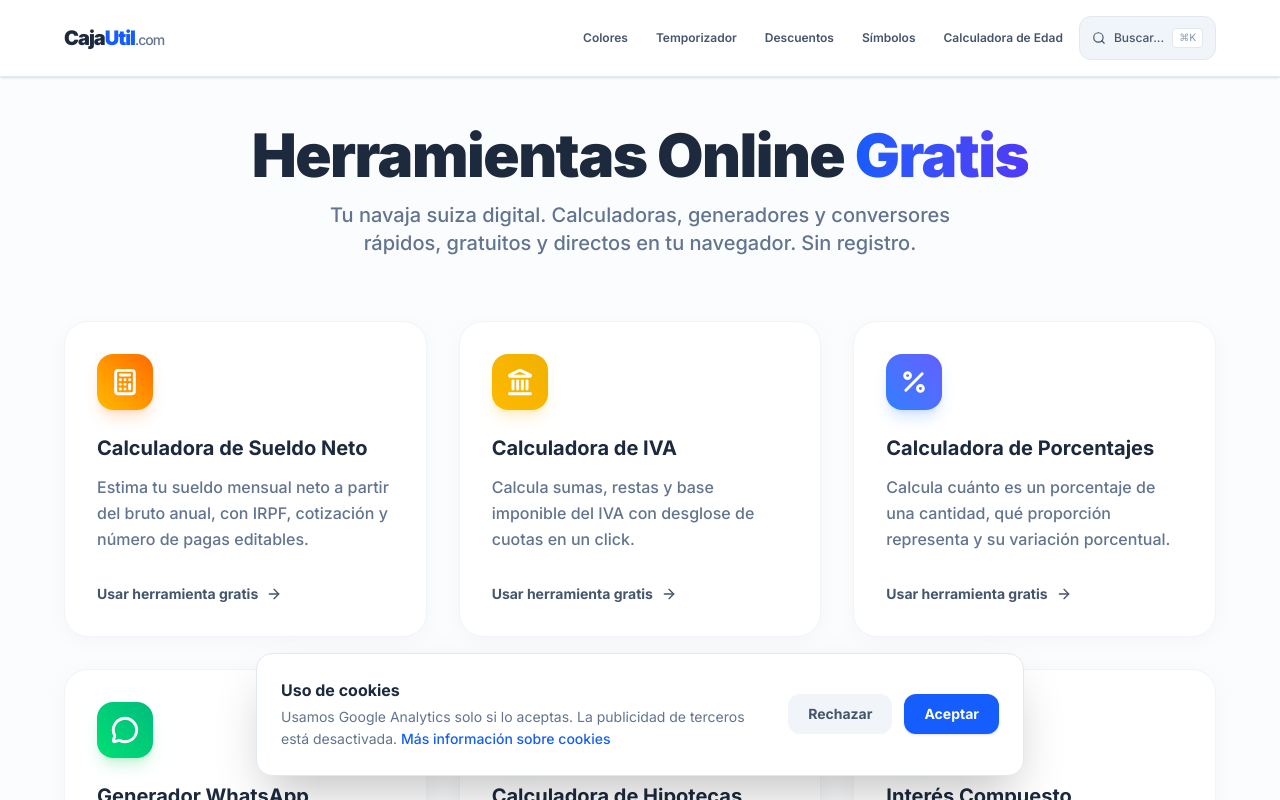
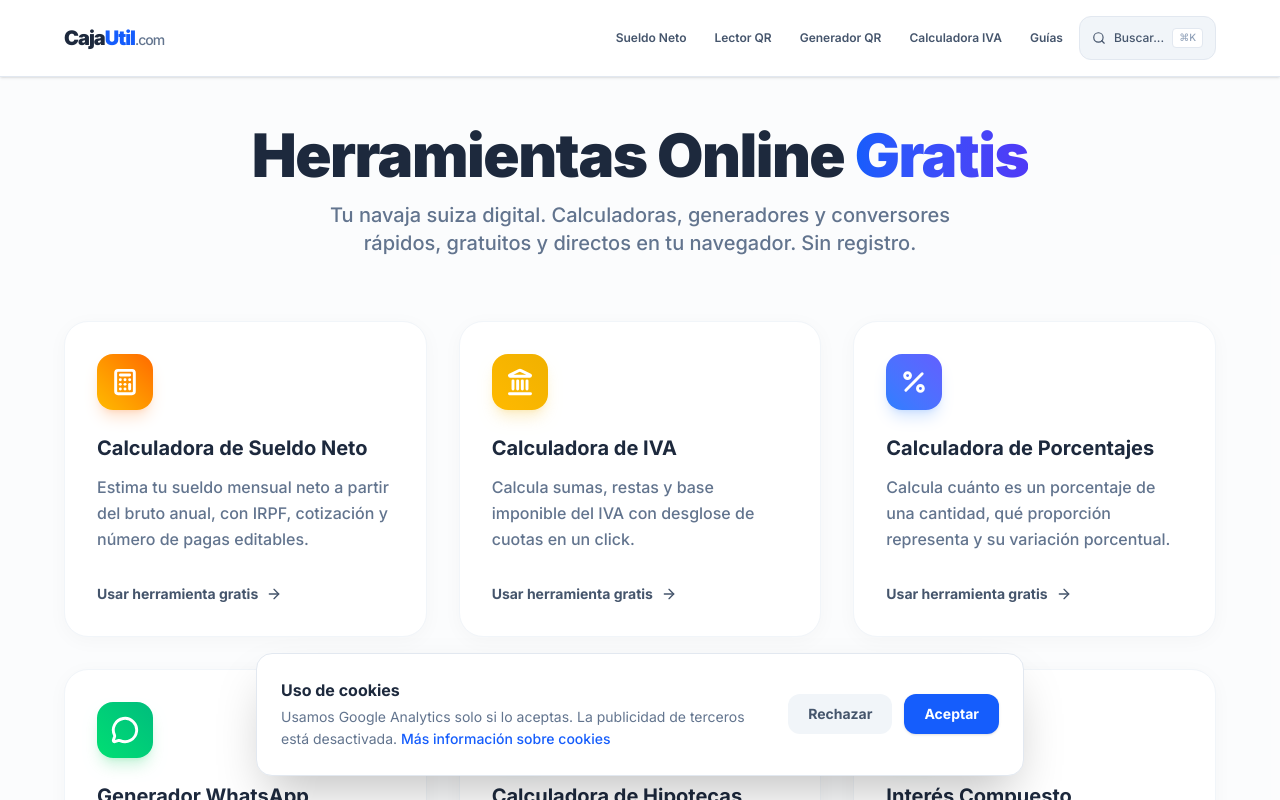
Before and after one commit to raubreak/cajautil-web, a Next.js app: page / in a window 1280 px wide. Shown: the top 800 px of the page. Built offline with nearby package versions, Linux system fonts and the light colour scheme.

Commit message:
feat(seo): prioritize proven pages in navigation

```diff
--- a/src/components/Header.tsx
+++ b/src/components/Header.tsx
@@ -7,6 +7,11 @@ import SearchModal from '@/components/SearchModal';
 import { isLowValueTool } from '@/lib/adsenseReadiness';
 
 const herramientasNav = [
+  { nombre: "Sueldo Neto", ruta: "/calculadora-sueldo-neto" },
+  { nombre: "Lector QR", ruta: "/lector-qr" },
+  { nombre: "Generador QR", ruta: "/generador-qr" },
+  { nombre: "Calculadora IVA", ruta: "/calculadora-iva" },
+  { nombre: "Guías", ruta: "/articulos" },
   { nombre: "Colores", ruta: "/extractor-colores" },
   { nombre: "Temporizador", ruta: "/temporizador" },
   { nombre: "Descuentos", ruta: "/calculadora-descuentos" },
@@ -22,16 +27,12 @@ const herramientasNav = [
   { nombre: "Link WhatsApp", ruta: "/generador-enlace-whatsapp" },
   { nombre: "IMC", ruta: "/calculadora-imc" },
   { nombre: "Calculadora %", ruta: "/calculadora-porcentajes" },
-  { nombre: "Sueldo Neto", ruta: "/calculadora-sueldo-neto" },
-  { nombre: "Calculadora IVA", ruta: "/calculadora-iva" },
   { nombre: "Validador IBAN", ruta: "/validador-iban" },
   { nombre: "Contraseñas", ruta: "/generador-contrasenas" },
   { nombre: "Generador Nombres", ruta: "/generador-nombres" },
   { nombre: "Contador Palabras", ruta: "/contador-de-palabras" },
   { nombre: "Letras Raras", ruta: "/generador-letras-raras" },
   { nombre: "Mayúsculas", ruta: "/mayusculas-minusculas" },
-  { nombre: "Generador QR", ruta: "/generador-qr" },
-  { nombre: "Lector QR", ruta: "/lector-qr" },
   { nombre: "Calculadora Días", ruta: "/calculadora-dias" },
   { nombre: "Lorem Ipsum", ruta: "/generador-lorem-ipsum" },
   { nombre: "Unidades", ruta: "/conversor-unidades" },
```
